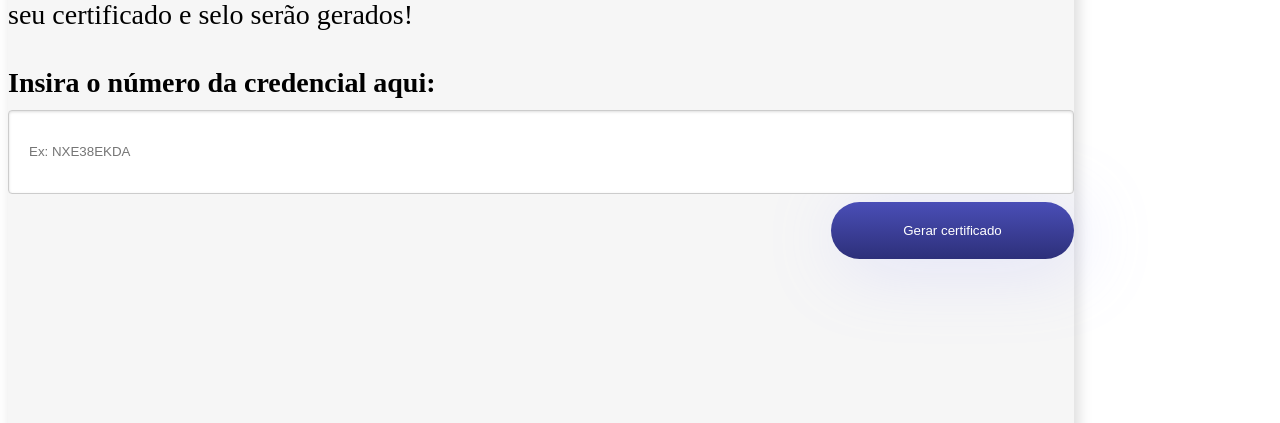
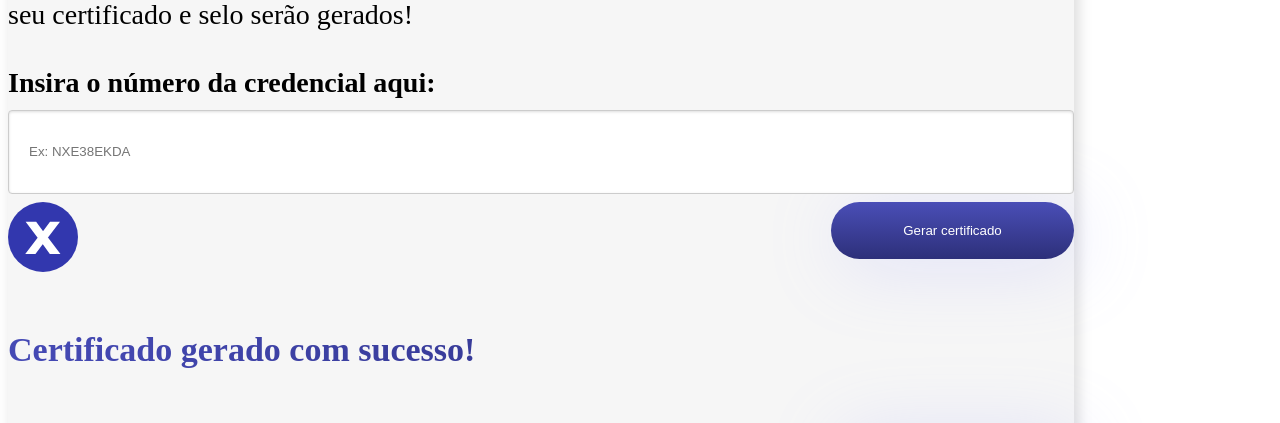
Before and after one commit to AllanAlbuquerque/Next, a PHP site: page /views/certificado/certificado.html in a window 1280 px wide. Shown: the part 1812-2235 px from the top of the page. Run offline with PHP 8.4, Linux system fonts and the light colour scheme.

Commit message:
add model para certificado.

```diff
--- a/views/certificado/certificado.css
+++ b/views/certificado/certificado.css
@@ -110,7 +110,51 @@
   top: 100px;
 }
 
+.modal {
+  --bs-modal-width: 1266px;
+  --bs-modal-header-border-color: none;
+  --bs-modal-footer-border-width: none;
+}
+
+.modal-content {
+  border-radius: 20px;
+  border: 20px solid var(--color-blue);
+}
+
+.btn-close {
+  background: url("/img/closemodel.svg");
+  background-repeat: no-repeat;
+  width: 3.5em;
+  height: 3.5em;
+}
+
+#exampleModalLongTitle {
+  font-family: 'Montserrat';
+  font-style: normal;
+  font-weight: 700;
+  font-size: 34px;
+  line-height: 41px;
+  background: linear-gradient(90deg, rgba(50, 55, 174, 0.9) 0.06%, rgba(23, 26, 108, 0.94) 100.06%);
+  -webkit-background-clip: text;
+  -webkit-text-fill-color: transparent;
+  background-clip: text;
+}
+
+.modal-footer{
+  font-family: 'Hind';
+font-style: normal;
+font-weight: 400;
+font-size: 26px;
+line-height: 140.6%;
+/* identical to box height, or 37px */
+
+text-align: center;
+
+color: #000000;
+}
+
 @media only screen and (max-width: 988px) {
+
   .content-certificado,
   .describ,
   .top {
@@ -128,6 +172,7 @@
   .bilhete img {
     left: 300px;
   }
+
   /* Abaixo de 1000 */
   .introduction-text {
     width: 100%;
--- a/views/certificado/certificado.html
+++ b/views/certificado/certificado.html
@@ -1,6 +1,7 @@
 <section class="default-section align-items-center justify-content-center">
     <div class="introduction-text">
-        <h1 class="title dyn-font">OBTENHA SEU CERTIFICADO <br> <span class="text-degrade">ACESSIBILIDADE WEB</span></h1>
+        <h1 class="title dyn-font">OBTENHA SEU CERTIFICADO <br> <span class="text-degrade">ACESSIBILIDADE WEB</span>
+        </h1>
         <p class="text dyn-font">
             Obtenha um certificado que comprove que o seu site está dentro dos
             parâmetros de acessibilidade e inclusão
@@ -62,9 +63,42 @@
             <label class="mb-5">Insira o número da credencial aqui:</label>
 
             <input placeholder="Ex: NXE38EKDA">
-            <button class="mt-5">Gerar certificado</button>
+            <button type="button" data-bs-toggle="modal" data-bs-target="#myModal" class="mt-5" id="myInput">Gerar
+                certificado</button>
         </div>
-    </div>
+
+        <!-- Modal -->
+        <!-- Modal -->
+        <div class="modal fade" id="myModal" tabindex="-1" role="dialog" aria-labelledby="exampleModalCenterTitle"
+            aria-hidden="true">
+            <div class="modal-dialog modal-dialog-centered" role="document">
+                <div class="modal-content">
+                    <div class="modal-header d-flex flex-row-reverse m-3">
+                        <a type="button" data-bs-dismiss="modal" aria-label="Close">
+                            <img src="/img/closemodel.svg" alt="" srcset="">
+                        </a>
+                    </div>
+                    <h5 class="modal-title text-center mb-5" id="exampleModalLongTitle">Certificado gerado com sucesso!</h5>
+                    <div class="modal-body d-flex justify-content-around mb-5">
+                        <div class="text-center d-flex flex-column align-items-center">
+                            <img class="mb-5" src="/img/certiModel.svg" alt="" srcset="">
+                            <button  type="button" class="btn btn-secondary" data-dismiss="modal">Baixar certificado</button>
+                        </div>
+                        <div class="text-center d-flex flex-column align-items-center justify-content-center">
+                            <img class="mb-5" src="/img/medalhaModel.svg" alt="">
+                            <button type="button" class="btn btn-primary mt-5">Baixar selo</button>
+                        </div>
+
+
+                    </div>
+                    <div class="modal-footer mb-5">
+                        <p class="text-center w-100">Compartilhe nas redes sociais!</p>
+                        <img class="m-auto" src="/img/network.svg" alt="" srcset="">
+                    </div>
+                </div>
+            </div>
+        </div>
+
 
 </section>
 
```
Also changed, not shown: img/certiModel.svg (added), img/closemodel.svg (added), img/medalhaModel.svg (added), img/network.svg (added), views/certificado/certificado.js (line endings or trailing spaces).
